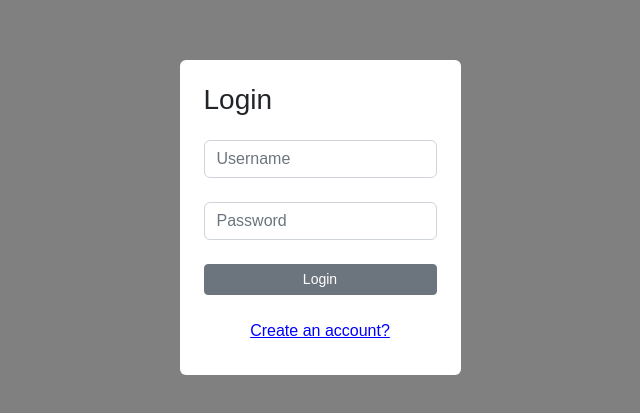
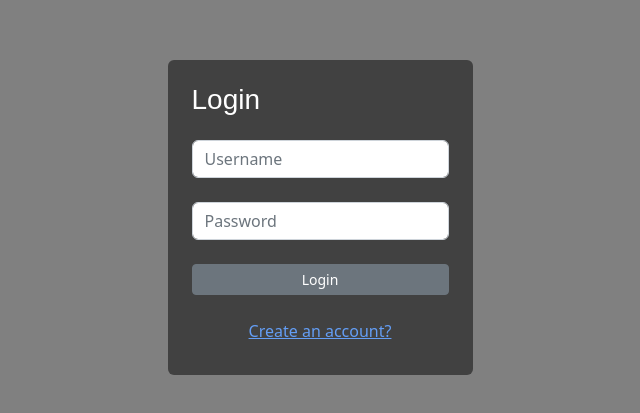
Before and after one commit to dtchitt/e-commerce-website, a React (Create React App) app in the folder frontend/: page /login in a window 1280 px wide. Shown: the part 183-596 px from the top of the page, without its empty margins (320-960 px from the left). Built offline with nearby package versions, Linux system fonts and the light colour scheme.

Commit message:
login UI styled, fixed button display text, small style changes

```diff
--- a/frontend/src/pages/Login.tsx
+++ b/frontend/src/pages/Login.tsx
@@ -3,51 +3,45 @@ import { useState } from 'react';
 import '../styles/Login.css';
 
 export function Login() {
-
 	const [loginMode, setLoginMode] = useState(true);
-	const [userName, setUserName] = useState("");
-	const [password, setPassword] = useState("");
-	const [Confirm, setConfirm] = useState("");
-
+	const [userName, setUserName] = useState('');
+	const [password, setPassword] = useState('');
+	const [Confirm, setConfirm] = useState('');
 
 	const toggleMode = (): void => {
-
-		setLoginMode(loginMode ? false : true)
-
-	}
+		setLoginMode(loginMode ? false : true);
+	};
 
 	return (
 		<div className='login-background d-flex justify-content-center align-items-center'>
-
-			<Form className="rounded py-3 px-4">
-				<div className="mb-4 mt-2 login-title">
-					<p>{ loginMode ? "Login" : "Sign up" }</p>
+			<Form className='rounded py-3 px-4'>
+				<div className='mb-4 mt-2 login-title'>
+					<p>{loginMode ? 'Login' : 'Sign up'}</p>
 				</div>
 
-				<Form.Group className="mb-4" controlId="usernameInput">
-					<Form.Control placeholder="Username" />
+				<Form.Group className='mb-4' controlId='usernameInput'>
+					<Form.Control placeholder='Username' />
 				</Form.Group>
-				<FormGroup className="mb-4" controlId="passwordInput">
-					<FormControl type="password" placeholder="Password" />
+				<FormGroup className='mb-4' controlId='passwordInput'>
+					<FormControl type='password' placeholder='Password' />
 				</FormGroup>
-				{ !loginMode &&
+				{!loginMode && (
+					<Form.Group className='mb-3' controlId='confirmInput'>
+						<FormControl type='password' placeholder='Confirm Password' />
+					</Form.Group>
+				)}
 
-					<Form.Group className="mb-3" controlId="confirmInput">
-						<FormControl type="password" placeholder="Confirm Password"/>
-					</Form.Group>
-
-				}
-
-				<div className = "mb-4 d-grid gap-2">
-					<Button variant="secondary" size="sm" >
-						Login
+				<div className='mb-4 d-grid gap-2'>
+					<Button variant='secondary' size='sm'>
+						{loginMode ? 'Login' : 'Sign up'}
 					</Button>
 				</div>
 
-				<div className=" d-flex justify-content-center" onClick={toggleMode}>
-					<p className="login-mode-switch" >{loginMode ? "Create an account?" : "Already have an account?"}</p>
+				<div className=' d-flex justify-content-center' onClick={toggleMode}>
+					<p className='login-mode-switch'>
+						{loginMode ? 'Create an account?' : 'Already have an account?'}
+					</p>
 				</div>
-
 			</Form>
 		</div>
 	);
--- a/frontend/src/styles/Login.css
+++ b/frontend/src/styles/Login.css
@@ -1,19 +1,20 @@
 .login-background {
-    height: 100%;
-    width: 100%;
-    background-color: grey;
+	height: 100%;
+	width: 100%;
+	background-color: grey;
 }
 
 .login-title {
-    font: 28px sans-serif;
+	font: 28px sans-serif;
+	color: white;
 }
 
 .login-mode-switch {
-    color: blue;
-    text-decoration: underline;
-
+	color: #649ef5;
+	text-decoration: underline;
+	cursor: pointer;
 }
 
-form {
-    background-color: white;
+.login-background > form {
+	background-color: #414141;
 }
--- a/frontend/src/styles/general.css
+++ b/frontend/src/styles/general.css
@@ -1,10 +1,3 @@
 html, body, #root, #root > div {
     height: 100%;
 }
-
-*, *::before, *::after {
-    margin: 0;
-    padding: 0;
-    box-sizing: border-box;
-    font-family: sans-serif;
-}
```
